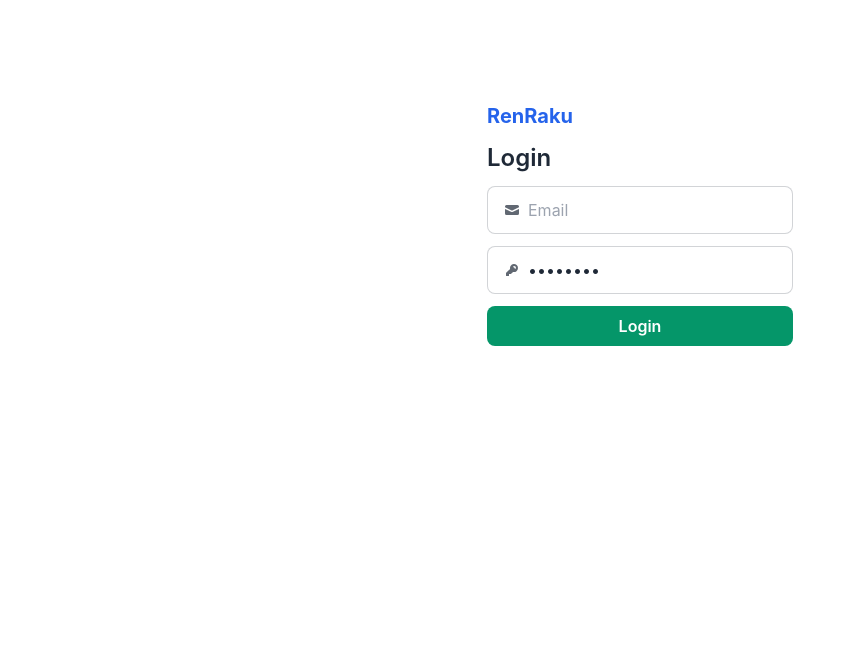
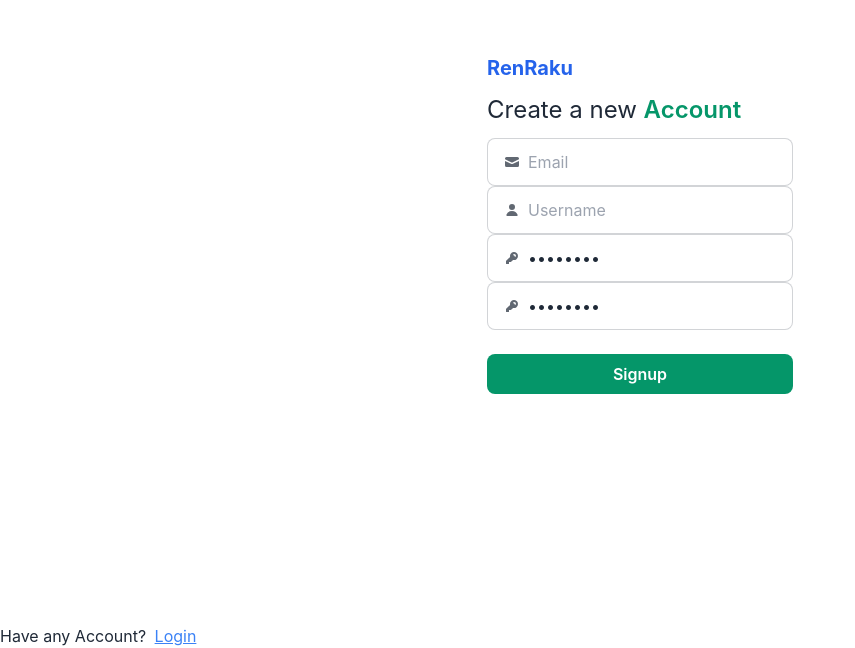
Before and after one commit to Unnati-Gupta24/Renraku, a React (Vite) app in the folder Frontend/: page / in a window 1280 px wide. Shown: the part 176-824 px from the top of the page, without its empty margins (0-855 px from the left). Before the commit the page ends 800 px from the top, so only its background shows below. Built offline with nearby package versions, Linux system fonts and the light colour scheme.

Commit message:
update fix

```diff
--- a/Frontend/package.json
+++ b/Frontend/package.json
@@ -12,7 +12,9 @@
   "dependencies": {
     "react": "^18.3.1",
     "react-dom": "^18.3.1",
-    "react-icons": "^5.3.0"
+    "react-hook-form": "^7.53.2",
+    "react-icons": "^5.3.0",
+    "react-router-dom": "^6.28.0"
   },
   "devDependencies": {
     "@eslint/js": "^9.13.0",
--- a/Frontend/src/App.jsx
+++ b/Frontend/src/App.jsx
@@ -13,7 +13,7 @@
       <Left></Left>
       <Right></Right>
     </div>  */}
-    <Login/>
+    <Signup/>
     </>
   )
 }
--- a/Frontend/src/components/Login.jsx
+++ b/Frontend/src/components/Login.jsx
@@ -1,11 +1,20 @@
-import React from 'react'
+import React from 'react';
+import { useForm, SubmitHandler } from "react-hook-form";
 
 function Login() {
+   const {
+     register,
+     handleSubmit,
+     watch,
+     formState: { errors },
+   } = useForm();
+   const onSubmit = (data) => console.log(data);
+
   return (
     <div>
       <div className="flex h-screen items-center justify-center">
         <form
-          action=""
+          onSubmit={handleSubmit(onSubmit)}
           className="border border-white px-6 py-5 rounded-md space-y-3"
         >
           <h1 className="text-xl text-blue-600 font-bold">RenRaku</h1>
@@ -22,8 +31,14 @@
               <path d="M2.5 3A1.5 1.5 0 0 0 1 4.5v.793c.026.009.051.02.076.032L7.674 8.51c.206.1.446.1.652 0l6.598-3.185A.755.755 0 0 1 15 5.293V4.5A1.5 1.5 0 0 0 13.5 3h-11Z" />
               <path d="M15 6.954 8.978 9.86a2.25 2.25 0 0 1-1.956 0L1 6.954V11.5A1.5 1.5 0 0 0 2.5 13h11a1.5 1.5 0 0 0 1.5-1.5V6.954Z" />
             </svg>
-            <input type="text" className="grow" placeholder="Email" />
+            <input
+              type="text"
+              className="grow"
+              placeholder="Email"
+              {...register("email", { required: true })}
+            />
           </label>
+          {errors.email && <span>This field is required</span>}
 
           {/* password */}
           <label className="input input-bordered flex items-center gap-2">
@@ -39,8 +54,14 @@
                 clipRule="evenodd"
               />
             </svg>
-            <input type="password" className="grow" value="password" />
+            <input
+              type="password"
+              className="grow"
+              value="password"
+              {...register("password", { required: true })}
+            />
           </label>
+          {errors.password && <span>This field is required</span>}
 
           {/* button and text */}
           <div className="flex justify-between">
@@ -52,6 +73,12 @@
           </div>
         </form>
       </div>
+      <p>
+        Don't have any Account?{" "}
+        <span className="text-blue-500 underline cursor-pointer ml-1">
+          Signup
+        </span>
+      </p>
     </div>
   );
 }
--- a/Frontend/src/components/Signup.jsx
+++ b/Frontend/src/components/Signup.jsx
@@ -1,11 +1,23 @@
 import React from "react";
+import { useForm } from "react-hook-form";
 
 function Signup() {
+  const {
+    register,
+    handleSubmit,
+    watch,
+    formState: { errors },
+  } = useForm();
+  const onSubmit = (data) => console.log(data);
+
   return (
     <>
       <div>
         <div className="flex h-screen items-center justify-center">
-          <form action="" className="border border-white px-6 py-5 rounded-md space-y-3">
+          <form
+            onSubmit={handleSubmit(onSubmit)}
+            className="border border-white px-6 py-5 rounded-md space-y-3"
+          >
             <h1 className="text-xl text-blue-600 font-bold">RenRaku</h1>
             <h1 className="text-2xl items-center">
               Create a new{" "}
@@ -24,8 +36,14 @@
                   <path d="M2.5 3A1.5 1.5 0 0 0 1 4.5v.793c.026.009.051.02.076.032L7.674 8.51c.206.1.446.1.652 0l6.598-3.185A.755.755 0 0 1 15 5.293V4.5A1.5 1.5 0 0 0 13.5 3h-11Z" />
                   <path d="M15 6.954 8.978 9.86a2.25 2.25 0 0 1-1.956 0L1 6.954V11.5A1.5 1.5 0 0 0 2.5 13h11a1.5 1.5 0 0 0 1.5-1.5V6.954Z" />
                 </svg>
-                <input type="text" className="grow" placeholder="Email" />
+                <input
+                  type="text"
+                  className="grow"
+                  placeholder="Email"
+                  {...register("email", { required: true })}
+                />
               </label>
+              {errors.email && <span>This field is required</span>}
 
               {/* username */}
               <label className="input input-bordered flex items-center gap-2">
@@ -37,8 +55,14 @@
                 >
                   <path d="M8 8a3 3 0 1 0 0-6 3 3 0 0 0 0 6ZM12.735 14c.618 0 1.093-.561.872-1.139a6.002 6.002 0 0 0-11.215 0c-.22.578.254 1.139.872 1.139h9.47Z" />
                 </svg>
-                <input type="text" className="grow" placeholder="Username" />
+                <input
+                  type="text"
+                  className="grow"
+                  placeholder="Username"
+                  {...register("name", { required: true })}
+                />
               </label>
+              {errors.name && <span>This field is required</span>}
 
               {/* password */}
               <label className="input input-bordered flex items-center gap-2">
@@ -54,8 +78,14 @@
                     clipRule="evenodd"
                   />
                 </svg>
-                <input type="password" className="grow" value="password" />
+                <input
+                  type="password"
+                  className="grow"
+                  value="password"
+                  {...register("password", { required: true })}
+                />
               </label>
+              {errors.password && <span>This field is required</span>}
 
               {/* confirm password */}
               <label className="input input-bordered flex items-center gap-2">
@@ -71,13 +101,24 @@
                     clipRule="evenodd"
                   />
                 </svg>
-                <input type="password" className="grow" value="password" />
+                <input
+                  type="password"
+                  className="grow"
+                  value="password"
+                  {...register("ConfirmPassword", { required: true })}
+                />
               </label>
+              {errors.ConfirmPassword && <span>This field is required</span>}
+
               <br></br>
 
               {/* button and text */}
               <div className="flex justify-between">
-                <input type="submit" value="Signup" className="text-white bg-emerald-600 w-full rounded-lg py-2 font-semibold cursor-pointer"></input>
+                <input
+                  type="submit"
+                  value="Signup"
+                  className="text-white bg-emerald-600 w-full rounded-lg py-2 font-semibold cursor-pointer"
+                ></input>
               </div>
             </div>
           </form>
```
Also changed, not shown: 1 other file (tests, documents, lock files or other folders).
